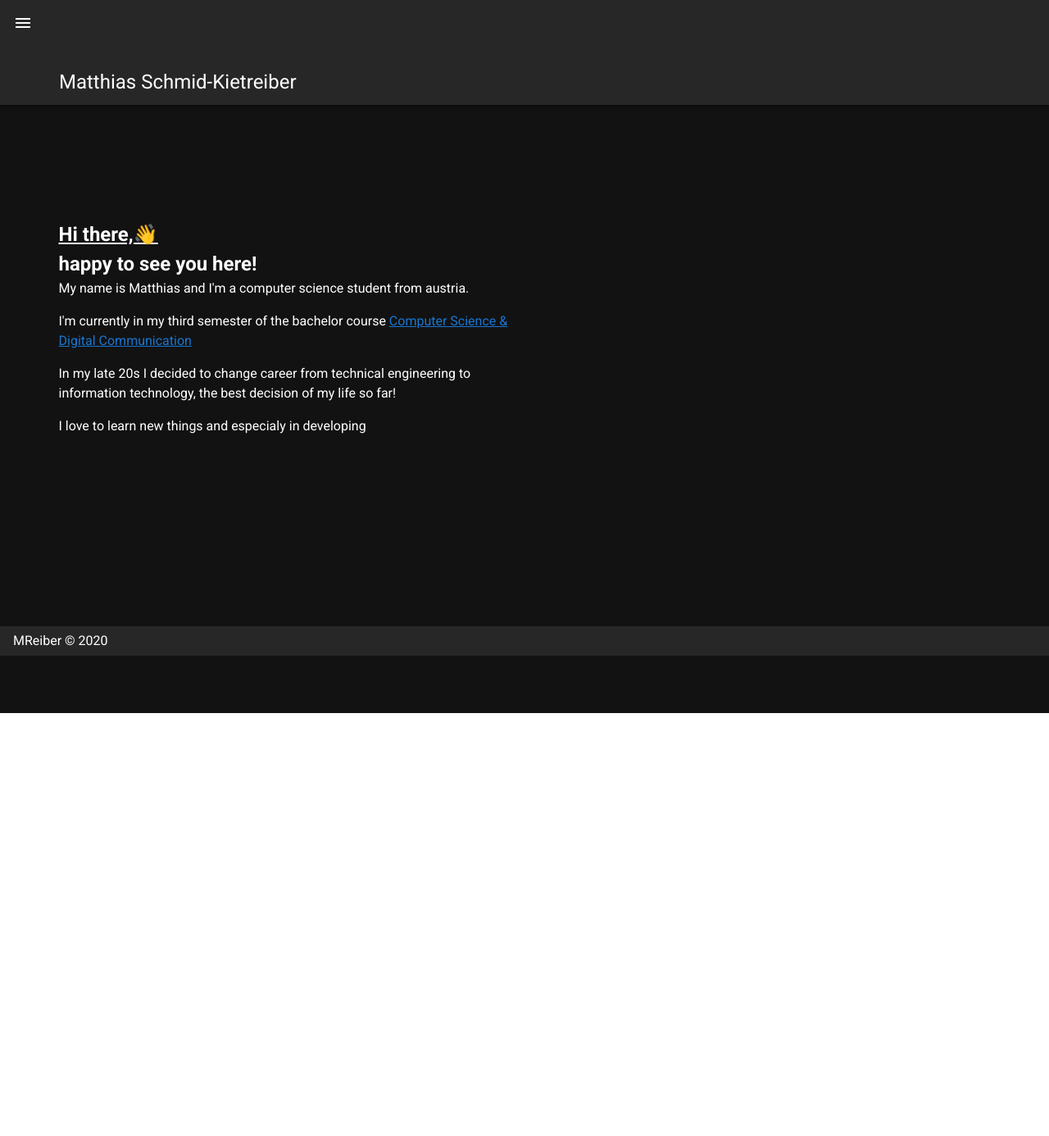
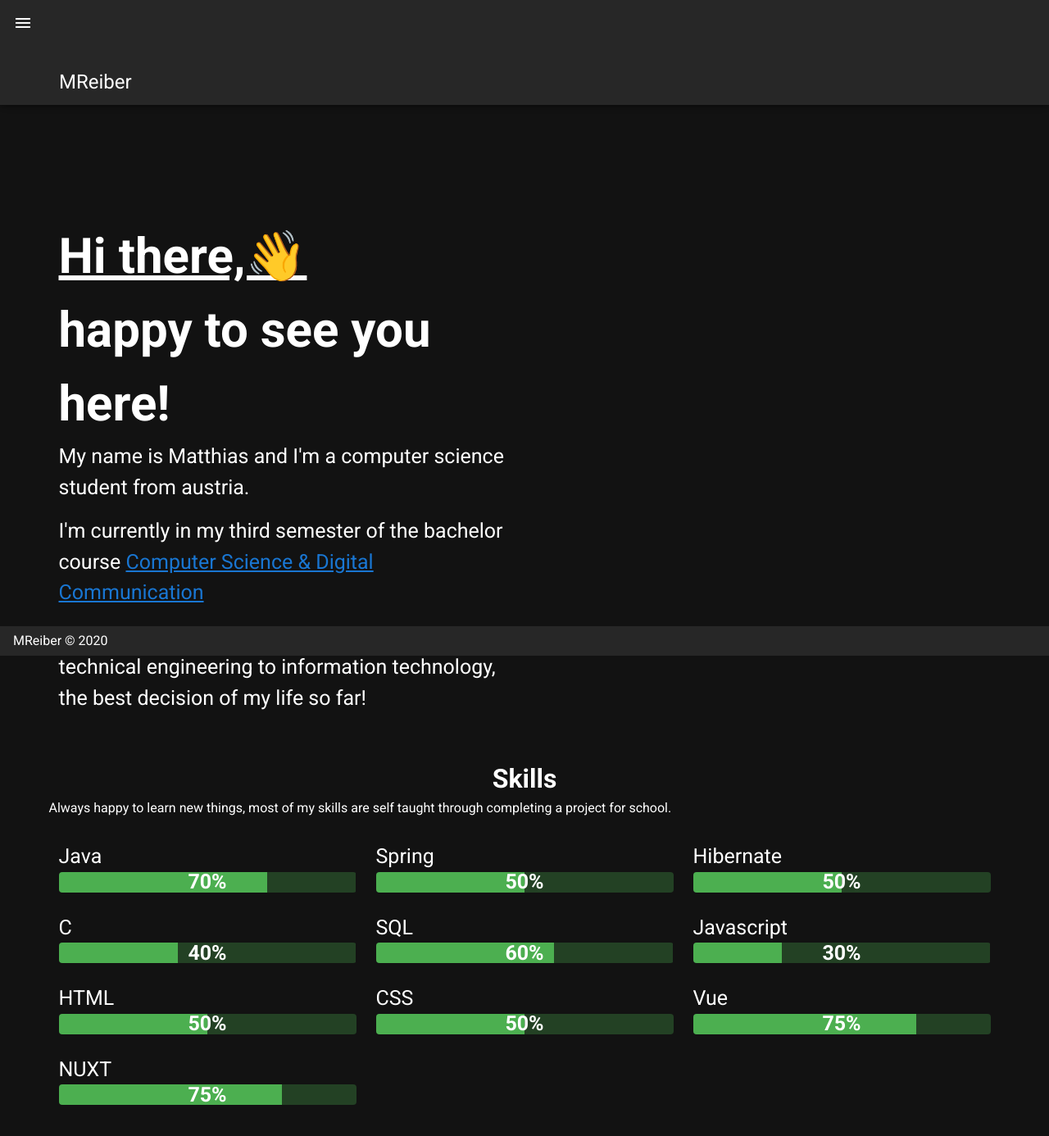
Before and after one commit to Chrono666/my-website, a Nuxt app: page / in a window 1280 px wide. Shown: the top 1386 px of the page at 82% size. Before the commit the page ends 870 px from the top, so only its background shows below. Built offline with nearby package versions, Linux system fonts and the light colour scheme.

Commit message:
index page

```diff
--- a/layouts/default.vue
+++ b/layouts/default.vue
@@ -85,7 +85,7 @@ export default {
           to: '/projects',
         },
       ],
-      title: 'Matthias Schmid-Kietreiber',
+      title: 'MReiber',
     }
   },
 }
--- a/pages/index.vue
+++ b/pages/index.vue
@@ -1,13 +1,13 @@
 <template>
   <v-container style="margin-top: 10%">
-    <v-row>
+    <v-row justify="center" align="center">
       <v-col cols="12" sm="6">
         <section>
-          <div>
+          <div class="headingText">
             <h1><u>Hi there,👋</u></h1>
             <h1>happy to see you here!</h1>
           </div>
-          <div>
+          <div class="normalText">
             <p>
               My name is Matthias and I'm a computer science student from
               austria.
@@ -26,7 +26,6 @@
               engineering to information technology, the best decision of my
               life so far!
             </p>
-            <p>I love to learn new things and especialy in developing</p>
           </div>
         </section>
       </v-col>
@@ -37,9 +36,99 @@
         />
       </v-col>
     </v-row>
+    <v-row style="margin-top: 40px" justify="center">
+      <h1 class="text-center">Skills</h1>
+    </v-row>
+    <v-row>
+      <p>
+        Always happy to learn new things, most of my skills are self taught
+        through completing a project for school.
+      </p>
+    </v-row>
+    <v-row justify="right" align="right">
+      <v-col
+        v-for="skill in skills"
+        :key="skill"
+        cols="12"
+        sm="4"
+        class="normalText"
+      >
+        {{ skill.tile }}
+        <v-spacer />
+        <v-progress-linear
+          v-model="skill.progress"
+          color="green"
+          height="25"
+          rounded
+        >
+          <template v-slot="{ value }">
+            <strong>{{ Math.ceil(value) }}%</strong>
+          </template>
+        </v-progress-linear>
+      </v-col>
+    </v-row>
   </v-container>
 </template>
 
 <script>
-export default {}
+export default {
+  data() {
+    return {
+      star: 'mdi-star',
+      starOutline: 'mdi-star-outline',
+      skills: [
+        {
+          tile: 'Java',
+          progress: 70,
+        },
+        {
+          tile: 'Spring',
+          progress: 50,
+        },
+        {
+          tile: 'Hibernate',
+          progress: 50,
+        },
+        {
+          tile: 'C',
+          progress: 40,
+        },
+        {
+          tile: 'SQL',
+          progress: 60,
+        },
+        {
+          tile: 'Javascript',
+          progress: 30,
+        },
+        {
+          tile: 'HTML',
+          progress: 50,
+        },
+        {
+          tile: 'CSS',
+          progress: 50,
+        },
+        {
+          tile: 'Vue',
+          progress: 75,
+        },
+        {
+          tile: 'NUXT',
+          progress: 75,
+        },
+      ],
+    }
+  },
+}
 </script>
+
+<style scoped>
+.headingText {
+  font-size: 40px !important;
+}
+
+.normalText {
+  font-size: 25px !important;
+}
+</style>
```
